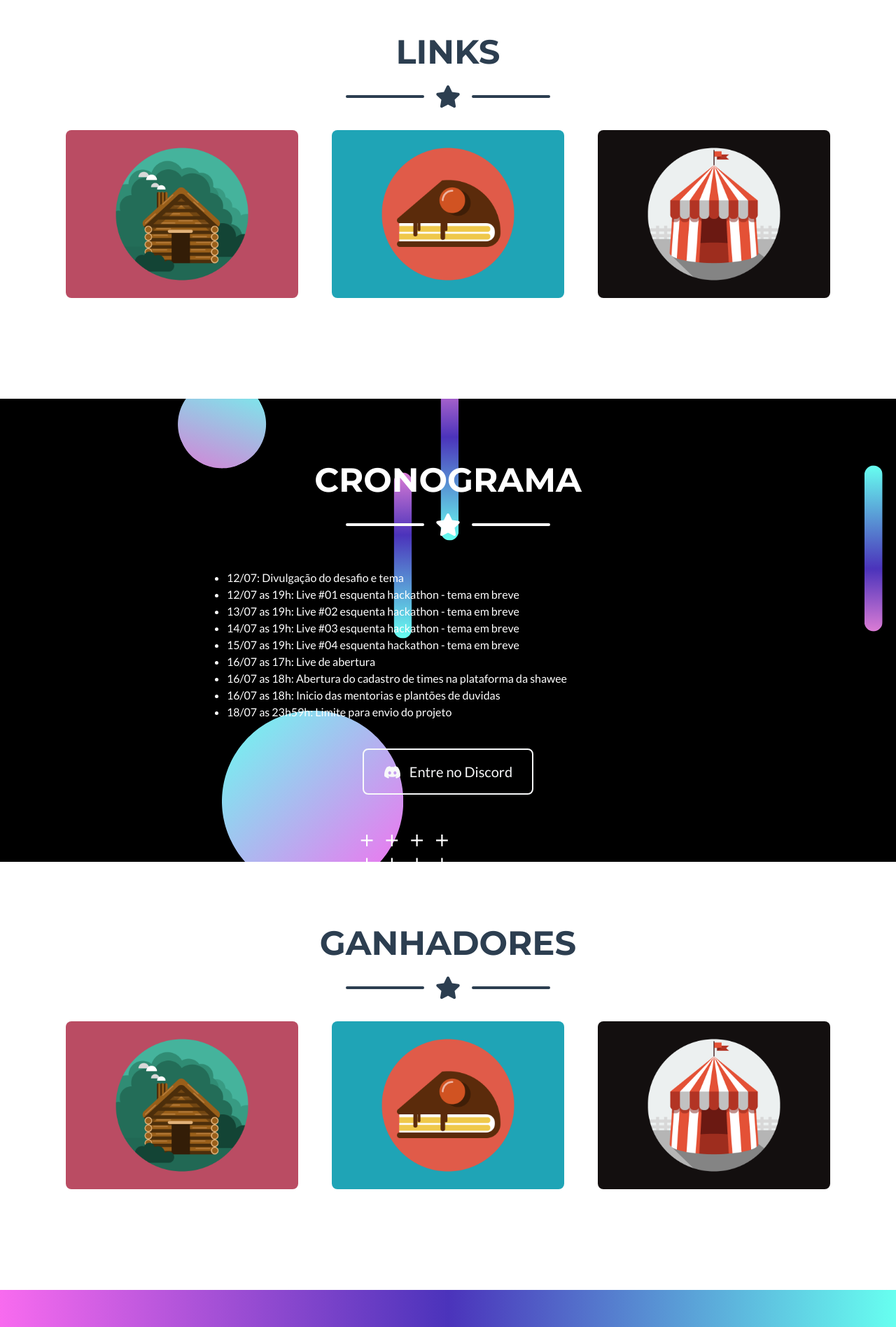
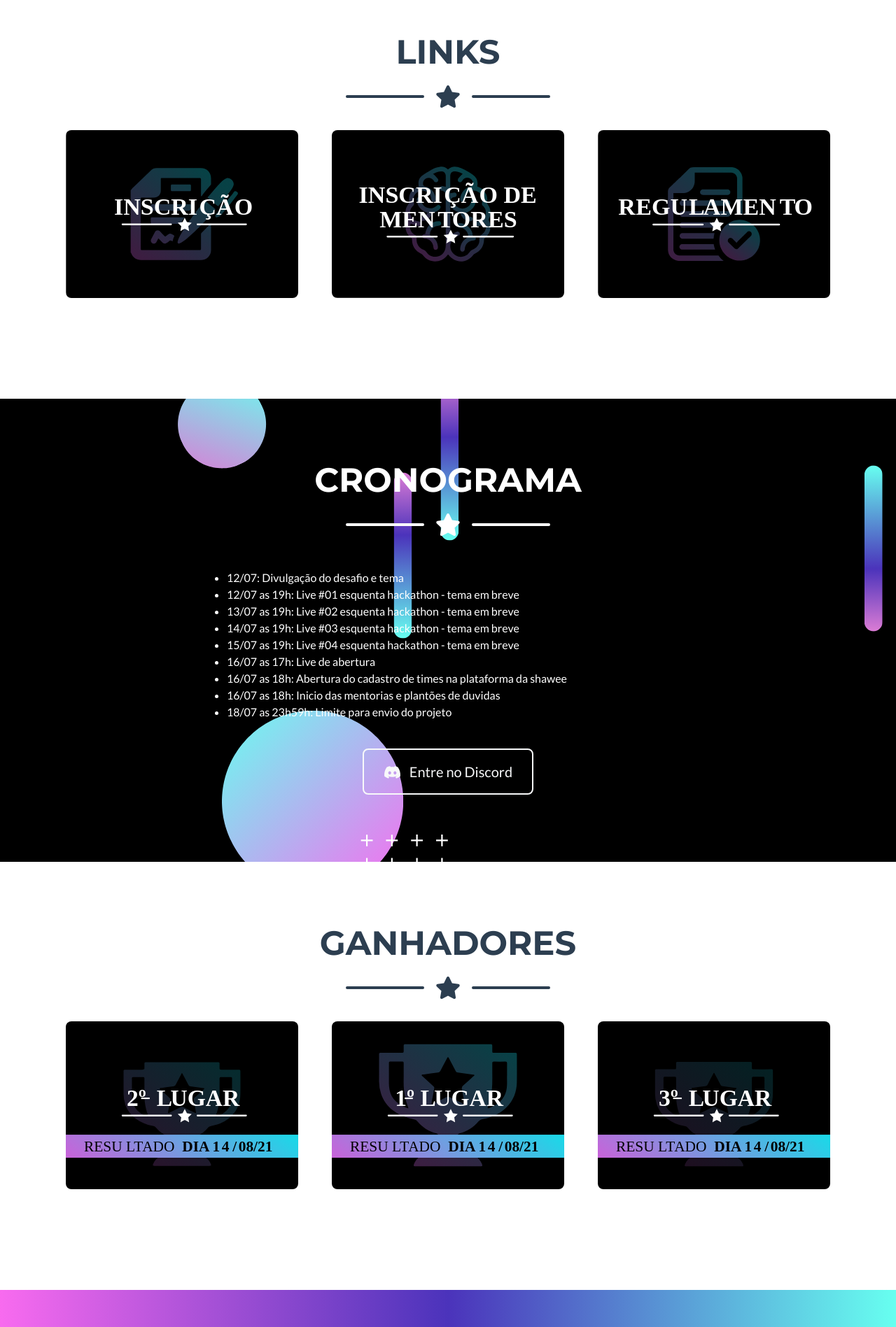
Before and after one commit to dev-house-community/HACKA-HOUSE, a plain HTML site: page index.html in a window 1280 px wide. Shown: the part 624-2521 px from the top of the page at 70% size. Drawn offline with nearby package versions, Linux system fonts and the light colour scheme.

Commit message:
Adding Images to Index page

```diff
--- a/index.html
+++ b/index.html
@@ -68,7 +68,7 @@
                     <div class="col-md-6 col-lg-4 mb-5">
                         <a href="https://forms.gle/XmpptW35mqW7FWKp7" target="_blank">
                             <div class="portfolio-item mx-auto">
-                                <img class="img-fluid" src="assets/img/portfolio/cabin.png" alt="..." />
+                                <img class="img-fluid" src="assets/img/links/inscricao.svg" alt="Inscrição" />
                             </div>
                         </a>
                     </div>
@@ -76,7 +76,7 @@
                     <div class="col-md-6 col-lg-4 mb-5">
                         <a href="https://forms.gle/hqpoGpWtzmGToQCb8" target="_blank">
                             <div class="portfolio-item mx-auto">
-                                <img class="img-fluid" src="assets/img/portfolio/cake.png" alt="..." />
+                                <img class="img-fluid" src="assets/img/links/mentores.svg" alt="Inscrição para Mentores" />
                             </div>
                         </a>
                     </div>
@@ -84,7 +84,7 @@
                     <div class="col-md-6 col-lg-4 mb-5">
                         <a href="https://github.com/dev-house-community/HACKA-HOUSE" target="_blank">
                             <div class="portfolio-item mx-auto">
-                                <img class="img-fluid" src="assets/img/portfolio/circus.png" alt="..." />
+                                <img class="img-fluid" src="assets/img/links/regulamento.svg" alt="Leia o Regulamento" />
                             </div>
                         </a>
                     </div>
@@ -147,7 +147,7 @@
                             <div class="portfolio-item-caption d-flex align-items-center justify-content-center h-100 w-100">
                                 <div class="portfolio-item-caption-content text-center text-white"><i class="fas fa-plus fa-3x"></i></div>
                             </div>
-                            <img class="img-fluid" src="assets/img/portfolio/cabin.png" alt="..." />
+                            <img class="img-fluid" src="assets/img/winners/winner-2.svg" alt="Segundo Lugar" />
                         </div>
                     </div>
                     <!-- Portfolio Item 2-->
@@ -156,7 +156,7 @@
                             <div class="portfolio-item-caption d-flex align-items-center justify-content-center h-100 w-100">
                                 <div class="portfolio-item-caption-content text-center text-white"><i class="fas fa-plus fa-3x"></i></div>
                             </div>
-                            <img class="img-fluid" src="assets/img/portfolio/cake.png" alt="..." />
+                            <img class="img-fluid" src="assets/img/winners/winner-1.svg" alt="Primeiro Lugar" />
                         </div>
                     </div>
                     <!-- Portfolio Item 3-->
@@ -165,7 +165,7 @@
                             <div class="portfolio-item-caption d-flex align-items-center justify-content-center h-100 w-100">
                                 <div class="portfolio-item-caption-content text-center text-white"><i class="fas fa-plus fa-3x"></i></div>
                             </div>
-                            <img class="img-fluid" src="assets/img/portfolio/circus.png" alt="..." />
+                            <img class="img-fluid" src="assets/img/winners/winner-3.svg" alt="Terceiro Lugar" />
                         </div>
                     </div>
                 </div>
```
Also changed, not shown: assets/img/links/inscricao.svg (added), assets/img/links/mentores.svg (added), assets/img/links/regulamento.svg (added), assets/img/portfolio/cabin.png (deleted), assets/img/portfolio/cake.png (deleted), assets/img/portfolio/circus.png (deleted), assets/img/portfolio/game.png (deleted), assets/img/portfolio/safe.png (deleted), assets/img/portfolio/submarine.png (deleted), assets/img/winners/winner-1.svg (added), assets/img/winners/winner-2.svg (added), assets/img/winners/winner-3.svg (added), 2 other files.
